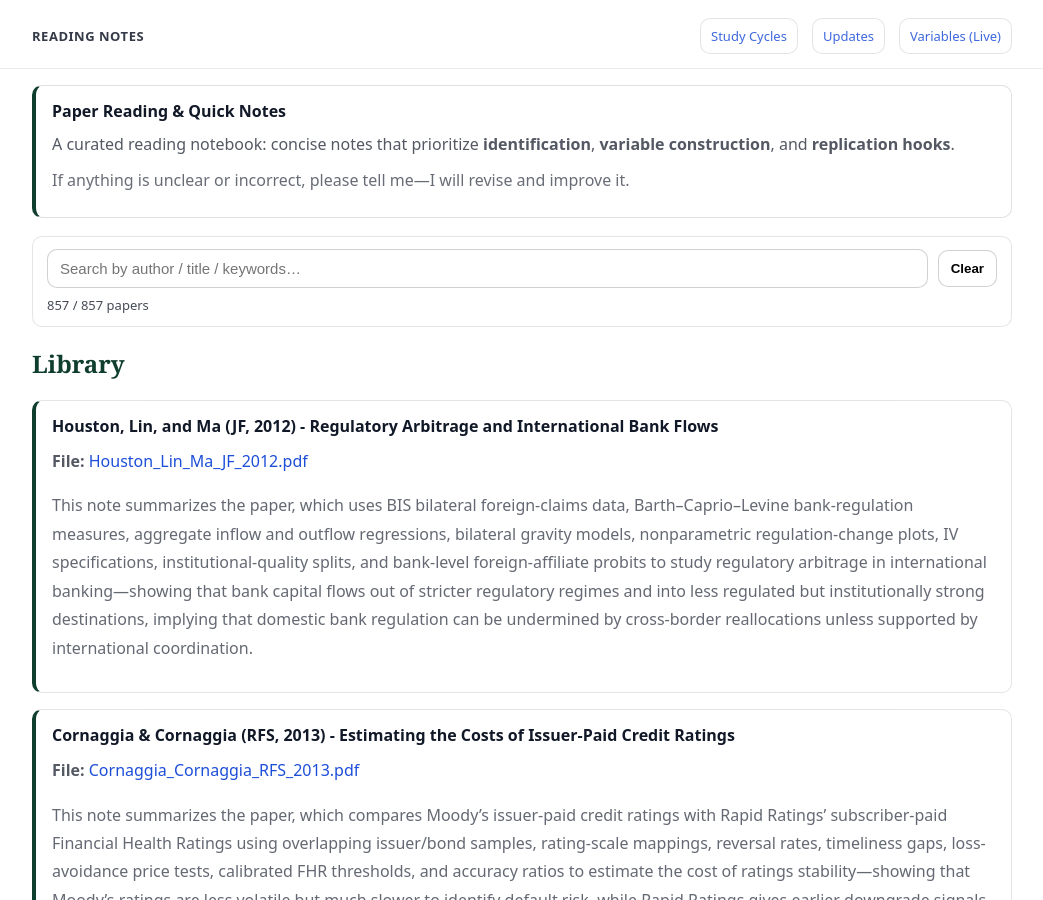
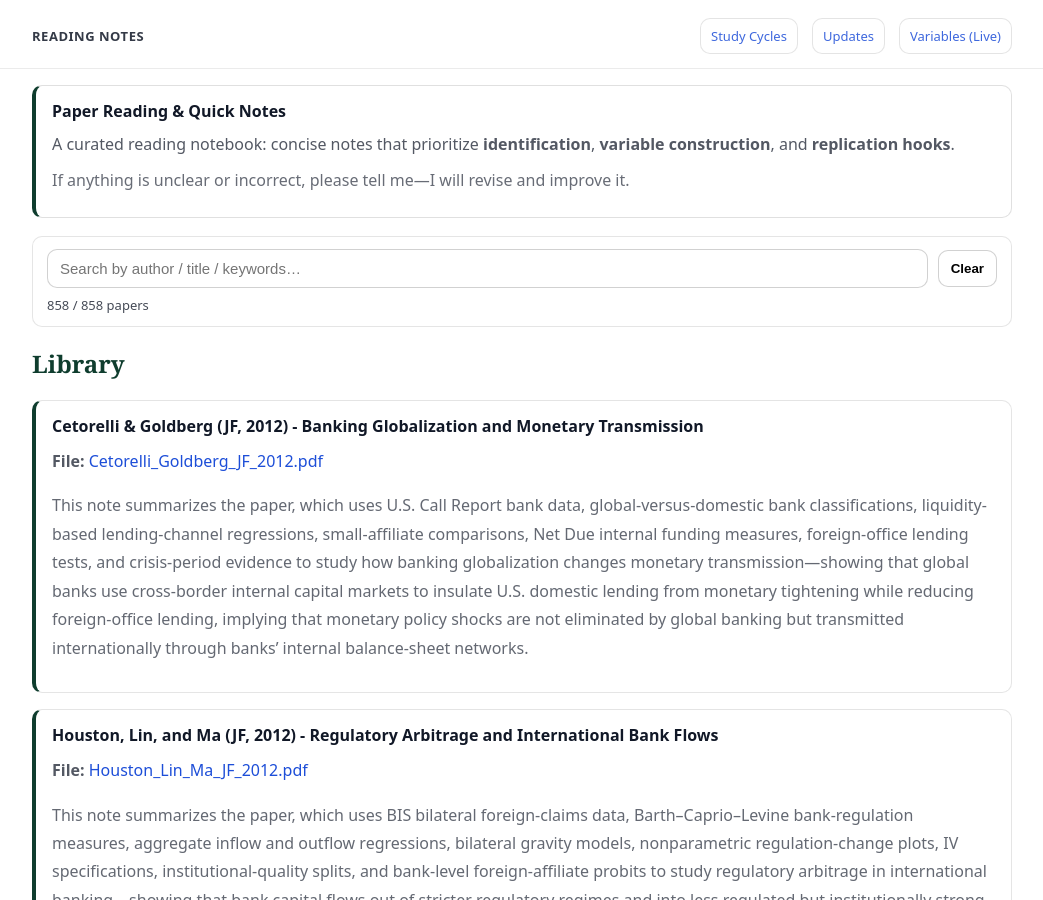
Before and after one commit to yaxinzn/study-archive, a Jekyll site: the page built from reading/index.md, in a window 1280 px wide and 900 px high. Shown: the whole window, without its empty margins (118-1161 px from the left). Built offline with Jekyll 4.4.1, drawn with Linux system fonts in a browser that asks for light colours.

Commit message:
Reading: add/update Cetorelli_Goldberg_JF_2012.pdf

```diff
--- a/_data/reading.yml
+++ b/_data/reading.yml
@@ -1,3 +1,7 @@
+- title: "Cetorelli & Goldberg (JF, 2012) - Banking Globalization and Monetary Transmission"
+  file: "Cetorelli_Goldberg_JF_2012.pdf"
+  desc: "This note summarizes the paper, which uses U.S. Call Report bank data, global-versus-domestic bank classifications, liquidity-based lending-channel regressions, small-affiliate comparisons, Net Due internal funding measures, foreign-office lending tests, and crisis-period evidence to study how banking globalization changes monetary transmission—showing that global banks use cross-border internal capital markets to insulate U.S. domestic lending from monetary tightening while reducing foreign-office lending, implying that monetary policy shocks are not eliminated by global banking but transmitted internationally through banks’ internal balance-sheet networks."
+
 - title: "Houston, Lin, and Ma (JF, 2012) - Regulatory Arbitrage and International Bank Flows"
   file: "Houston_Lin_Ma_JF_2012.pdf"
   desc: "This note summarizes the paper, which uses BIS bilateral foreign-claims data, Barth–Caprio–Levine bank-regulation measures, aggregate inflow and outflow regressions, bilateral gravity models, nonparametric regulation-change plots, IV specifications, institutional-quality splits, and bank-level foreign-affiliate probits to study regulatory arbitrage in international banking—showing that bank capital flows out of stricter regulatory regimes and into less regulated but institutionally strong destinations, implying that domestic bank regulation can be undermined by cross-border reallocations unless supported by international coordination."
```
Also changed, not shown: 1 other file.
